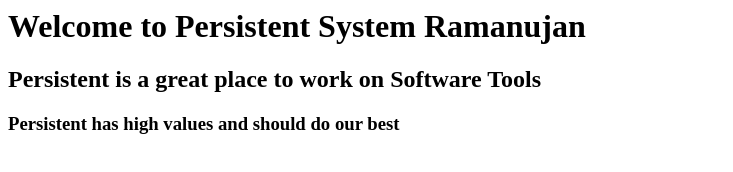
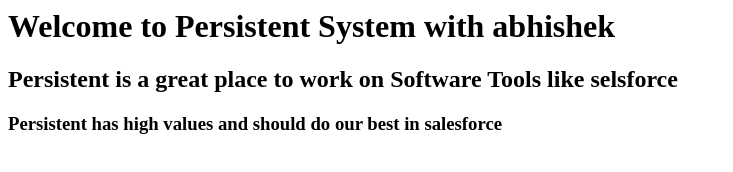
Before and after one commit to Pankaj111777/Jenkins_repo, a plain HTML site: page index.html in a window 1280 px wide. Shown: the whole page, without its empty margins (0-733 px from the left). Drawn offline with Linux system fonts and the light colour scheme.

Commit message:
changes added

```diff
--- a/index.html
+++ b/index.html
@@ -1,9 +1,9 @@
 <html>
         <title>Jenkins CI/CD Pipeline</title>
         <body>
-                <h1> Welcome to Persistent System Ramanujan</h1>
-                <h2> Persistent is a great place to work on Software Tools </h2>
-                <h3> Persistent has high values and should do our best </h3>
+                <h1> Welcome to Persistent System with abhishek</h1>
+                <h2> Persistent is a great place to work on Software Tools like selsforce </h2>
+                <h3> Persistent has high values and should do our best in salesforce</h3>
 
         </body>
 </html>
```
